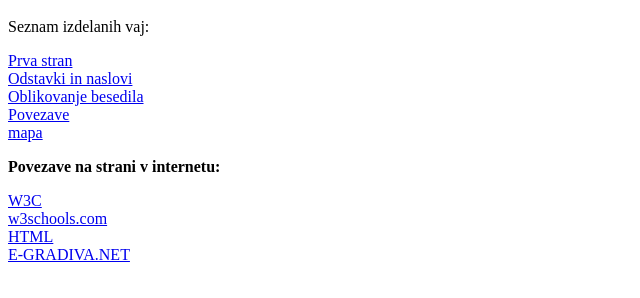
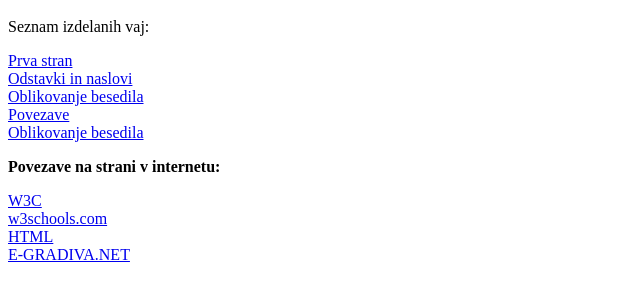
Before and after one commit to ovenv/oblak, a plain HTML site: page 5.vaja-html-Oven-Vid.html in a window 1280 px wide. Shown: the part 48-346 px from the top of the page, without its empty margins (0-640 px from the left). Drawn offline with Linux system fonts and the light colour scheme.

Commit message:
Update 5.vaja-html-Oven-Vid.html

```diff
--- a/5.vaja-html-Oven-Vid.html
+++ b/5.vaja-html-Oven-Vid.html
@@ -5,7 +5,7 @@
     <a href="2.vaja-html-Oven-Vid.html">Odstavki in naslovi</a></br>
     <a href="4.vaja-html-Oven-Vid.html">Oblikovanje besedila</a></br>
     <a href="5.vaja-html-Oven-Vid.html">Povezave</a></br>
-    <a href="GŠ">mapa</a></br>
+    <a href="4.vaja-html-Oven-Vid.html">Oblikovanje besedila</a></br>
     <p><b>Povezave na strani v internetu:</b></p>
     <a href="http://www.w3.org/TR/html5/">W3C</a></br>
     <a href="http://www.w3schools.com/html/default.asp">w3schools.com</a></br>
```
